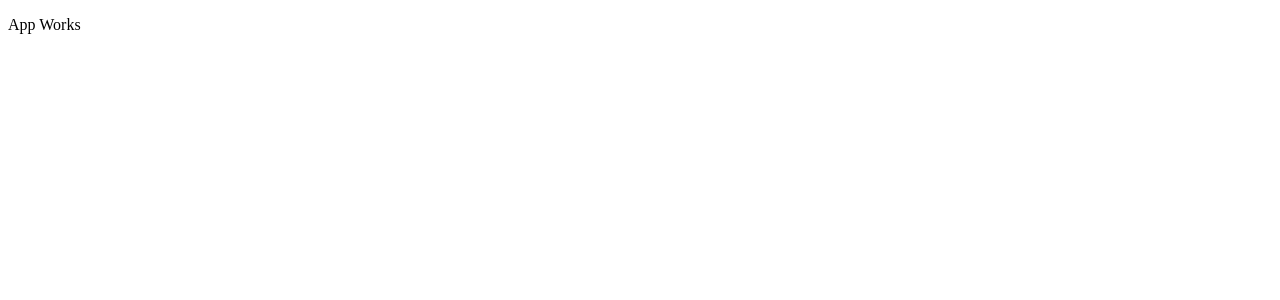
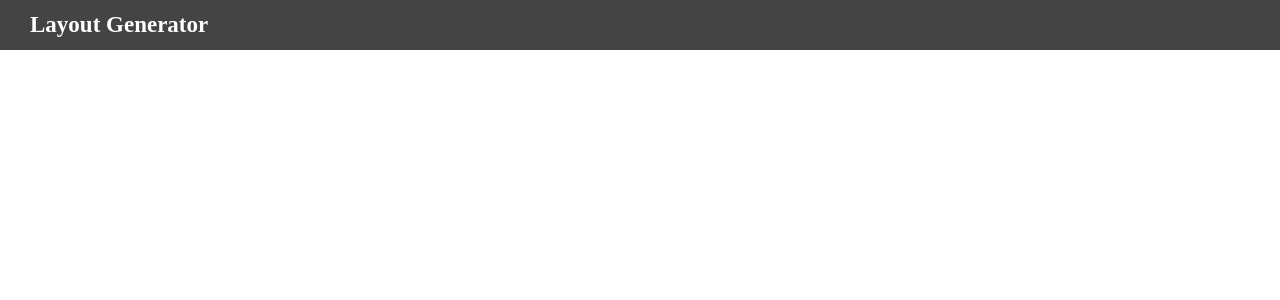
Before and after one commit to imganjgahi/Layout-Generator, a React app: page / in a window 1280 px wide. Shown: the top 300 px of the page. Built offline with nearby package versions, Linux system fonts and the light colour scheme.

Commit message:
add navbar  component

```diff
--- a/index.html
+++ b/index.html
@@ -2,7 +2,7 @@
 <html>
     <head>
         <meta charset="UTF-8" />
-        <title>Hello React!</title>
+        <title>Layout Generator</title>
     </head>
     <body>
         <div id="example"></div>
--- a/src/Components/App.tsx
+++ b/src/Components/App.tsx
@@ -1,5 +1,12 @@
 import * as React from "react";
+import { Navbar } from "./Navbar/Navbar";
 
 
 
-export const App = () => <p>App Works</p>;
+export const App = () => {
+
+
+    return (
+        <Navbar />
+    )
+};
--- /dev/null
+++ b/src/Components/Navbar/Navbar.tsx
@@ -0,0 +1,15 @@
+import * as React from 'react';
+
+interface IProps {
+
+}
+
+
+export const Navbar = (props: IProps) => {
+
+    return (
+        <div className="navbar">
+            <h1 className="title">Layout Generator</h1>
+        </div>
+    )
+}
--- /dev/null
+++ b/src/Styles/Navbar.scss
@@ -0,0 +1,13 @@
+.navbar {
+    background-color: #444;
+    color: #fff;
+    height: 50px;
+    display: flex;
+    align-items: center;
+    padding: 0 15px;
+    .title {
+        padding: 0;
+        margin: 0 15px;
+        font-size: 23px;
+    }
+}
--- a/src/Styles/index.scss
+++ b/src/Styles/index.scss
@@ -1 +1,8 @@
-$color: "#444"
+$color: "#444";
+
+body {
+    margin: 0;
+    padding: 0;
+}
+
+@import "./Navbar.scss";
```
